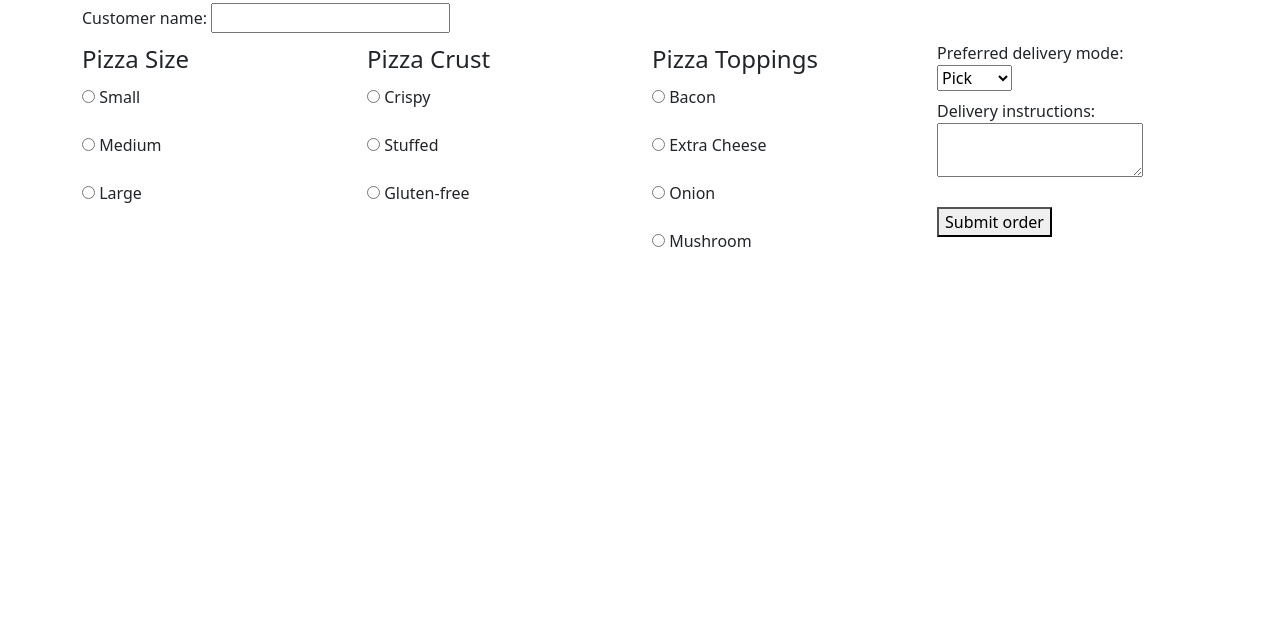
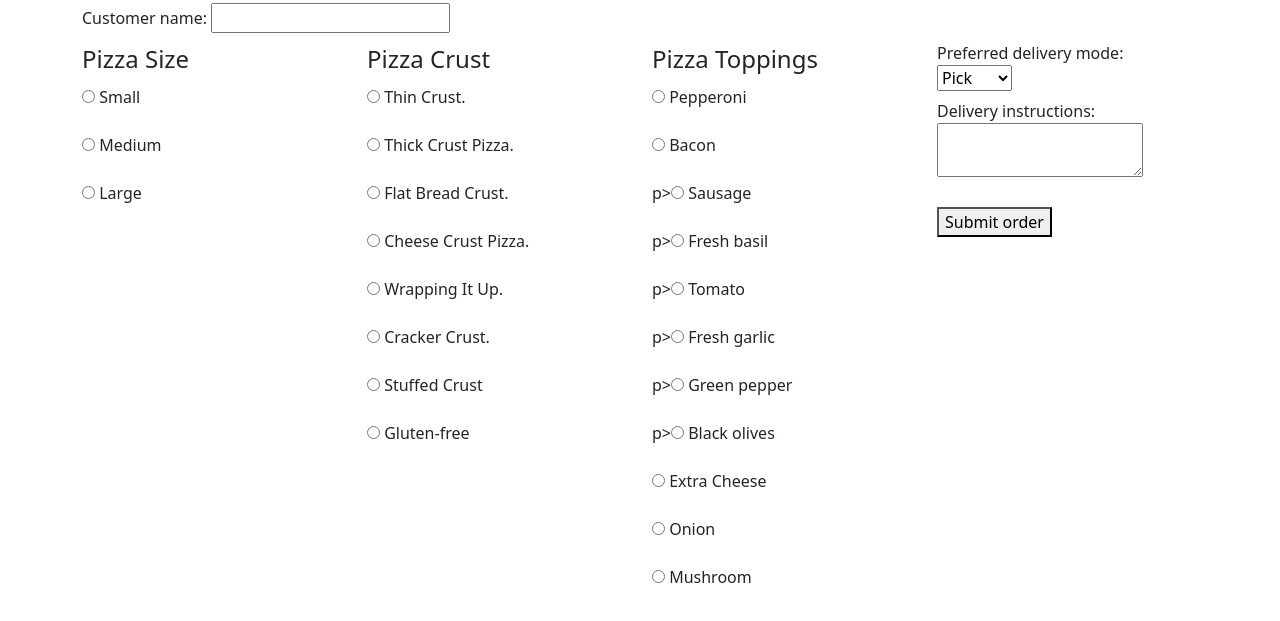
Before and after one commit to milkaotieno/Motieno-Pizzeria, a plain HTML site: page index.html in a window 1280 px wide. Shown: the part 77-698 px from the top of the page. Drawn offline with nearby package versions, Linux system fonts and the light colour scheme; files that its build step writes are made by us from their sources; a script that the page names is missing.

Commit message:
adding pizza toppings section

```diff
--- a/index.html
+++ b/index.html
@@ -49,18 +49,32 @@
 
             </div>
             <div class="three col-md-3">
+
                 <fieldset>
                     <legend> Pizza Crust </legend>
-                    <p><label> <input type=radio name="crust" value=60> Crispy </label></p>
-                    <p><label> <input type=radio name="crust" value=50> Stuffed </label></p>
+                    <p><label> <input type=radio name="crust" value=60> Thin Crust. </label></p>
+                    <p><label> <input type=radio name="crust" value=60> Thick Crust Pizza. </label></p>
+                    <p><label> <input type=radio name="crust" value=60> Flat Bread Crust. </label></p>
+                    <p><label> <input type=radio name="crust" value=60> Cheese Crust Pizza. </label></p>
+                    <p><label> <input type=radio name="crust" value=60> Wrapping It Up. </label></p>
+                    <p><label> <input type=radio name="crust" value=60> Cracker Crust. </label></p>
+                    <p><label> <input type=radio name="crust" value=50> Stuffed Crust </label></p>
                     <p><label> <input type=radio name="crust" value=70> Gluten-free </label></p>
                 </fieldset>
 
             </div>
+
             <div class="three col-md-3">
                 <fieldset>
                     <legend> Pizza Toppings </legend>
+                    <p><label> <input type=radio name="topping" value=70> Pepperoni </label></p>
                     <p><label> <input type=radio name="topping" value=70> Bacon </label></p>
+                    p><label> <input type=radio name="topping" value=70> Sausage </label></p>
+                    p><label> <input type=radio name="topping" value=70> Fresh basil </label></p>
+                    p><label> <input type=radio name="topping" value=70> Tomato </label></p>
+                    p><label> <input type=radio name="topping" value=70> Fresh garlic </label></p>
+                    p><label> <input type=radio name="topping" value=70> Green pepper </label></p>
+                    p><label> <input type=radio name="topping" value=70>  Black olives </label></p>
                     <p><label> <input type=radio name="topping" value=50> Extra Cheese </label></p>
                     <p><label> <input type=radio name="topping" value=70> Onion </label></p>
                     <p><label> <input type=radio name="topping" value=40> Mushroom </label></p>
```
